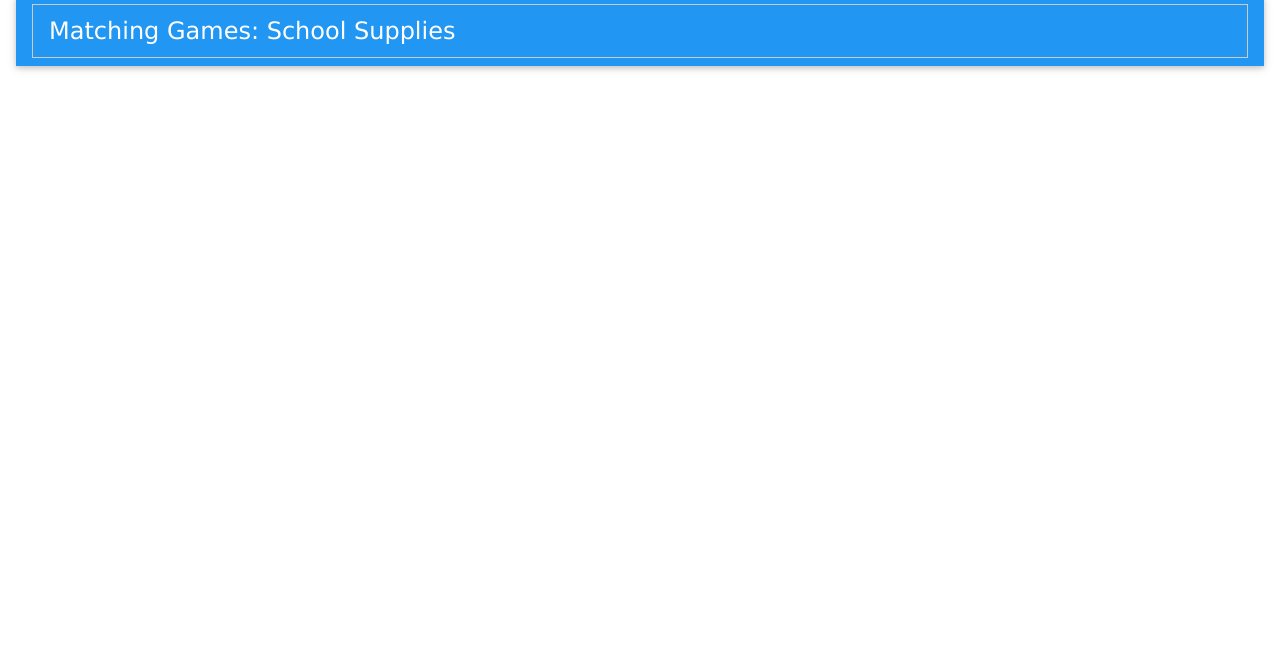
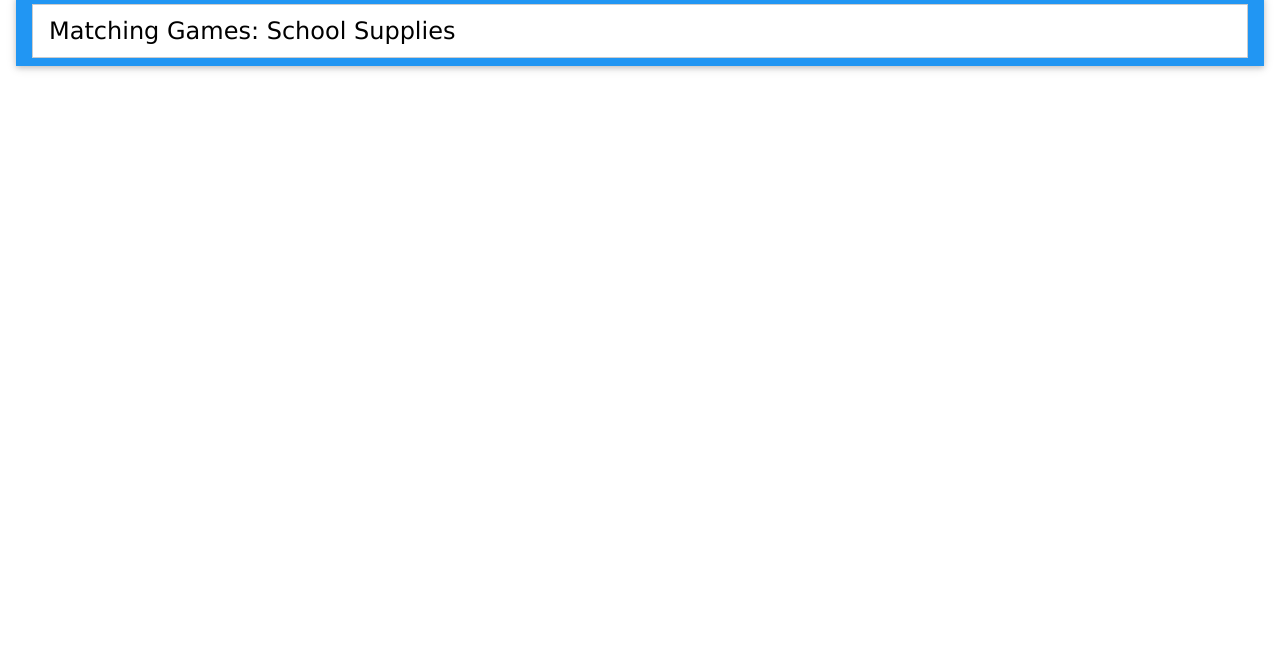
Before and after one commit to FrankOcotal/EnglishGames, a plain HTML site: page englishgames/index.html in a window 1280 px wide. Shown: the part 140-800 px from the top of the page. Drawn offline with nearby package versions, Linux system fonts and the light colour scheme.

Commit message:
Update index.html

```diff
--- a/englishgames/index.html
+++ b/englishgames/index.html
@@ -35,7 +35,7 @@
 
 
 <div class="w3-card-2 w3-xlarge w3-blue w3-padding">
-<ul class="w3-ul w3-border w3-hover">
+<ul class="w3-ul w3-white w3-border w3-hover">
 <li><a href="school_supplies/index.html">Matching Games: School Supplies</a></li>
 
 </ul>
```
